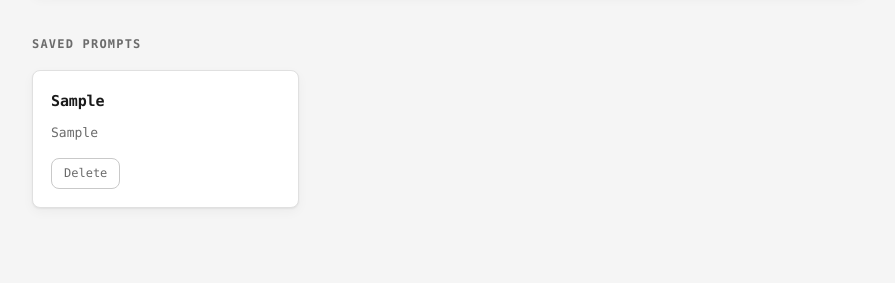
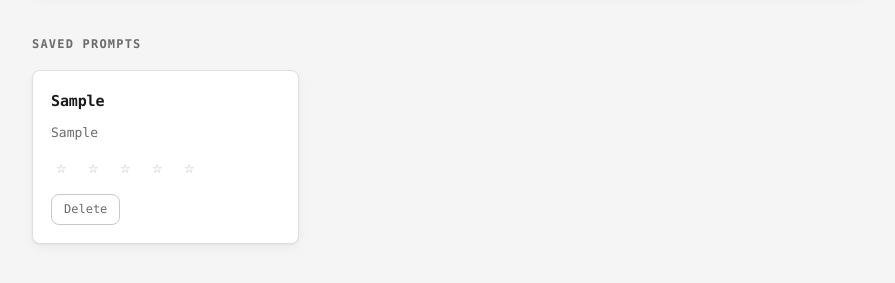
Before and after one commit to csn-nieves/inv-prompt, a plain HTML site: page index.html in a window 1280 px wide. Both pictures are taken after typing "Sample", "Sample" into the empty fields and a click on the button "Save Prompt". Shown: the part 535-818 px from the top of the page, without its empty margins (192-1087 px from the left). Drawn offline with Linux system fonts and the light colour scheme.

Commit message:
one shot prompt

```diff
--- a/script.js
+++ b/script.js
@@ -4,6 +4,7 @@
   var STORAGE_KEY = 'prompts';
   var THEME_KEY = 'theme';
   var PREVIEW_WORDS = 12;
+  var MAX_RATING = 5;
 
   var form = document.getElementById('prompt-form');
   var titleInput = document.getElementById('prompt-title');
@@ -18,10 +19,19 @@
     try {
       var raw = localStorage.getItem(STORAGE_KEY);
       var parsed = raw ? JSON.parse(raw) : [];
-      return Array.isArray(parsed) ? parsed : [];
+      return Array.isArray(parsed) ? parsed.map(withRating) : [];
     } catch (err) {
       return [];
     }
+  }
+
+  /* Prompts saved before ratings existed have no `rating` — read them as 0
+     rather than migrating storage. */
+  function withRating(prompt) {
+    var rating = Math.round(prompt.rating);
+    if (!(rating >= 1 && rating <= MAX_RATING)) rating = 0;
+    prompt.rating = rating;
+    return prompt;
   }
 
   function savePrompts(prompts) {
@@ -34,6 +44,93 @@
     var words = content.trim().split(/\s+/);
     if (words.length <= PREVIEW_WORDS) return words.join(' ');
     return words.slice(0, PREVIEW_WORDS).join(' ') + '...';
+  }
+
+  /* ---------- Rating ---------- */
+
+  function createStar(prompt, value, wrap) {
+    var star = document.createElement('button');
+    star.type = 'button';
+    star.className = 'star';
+    star.setAttribute('role', 'radio');
+    star.setAttribute('aria-label', value + (value === 1 ? ' star' : ' stars'));
+
+    star.addEventListener('click', function () {
+      setRating(prompt, prompt.rating === value ? 0 : value, wrap);
+    });
+    star.addEventListener('mouseenter', function () {
+      paintStars(wrap, value);
+    });
+
+    return star;
+  }
+
+  function createRating(prompt) {
+    var wrap = document.createElement('div');
+    wrap.className = 'rating';
+    wrap.setAttribute('role', 'radiogroup');
+    wrap.setAttribute('aria-label', 'Rate this prompt');
+
+    for (var value = 1; value <= MAX_RATING; value++) {
+      wrap.appendChild(createStar(prompt, value, wrap));
+    }
+
+    wrap.addEventListener('mouseleave', function () {
+      paintStars(wrap, prompt.rating);
+    });
+    wrap.addEventListener('keydown', function (event) {
+      handleRatingKeys(event, prompt, wrap);
+    });
+
+    syncRating(wrap, prompt.rating);
+    return wrap;
+  }
+
+  /* Fill stars up to `upTo` — used for hover preview and for reverting. */
+  function paintStars(wrap, upTo) {
+    var stars = wrap.querySelectorAll('.star');
+    for (var i = 0; i < stars.length; i++) {
+      var filled = i + 1 <= upTo;
+      stars[i].classList.toggle('star-filled', filled);
+      stars[i].textContent = filled ? '\u2605' : '\u2606';
+    }
+  }
+
+  /* Reflect the stored rating: fill, checked state and roving tabindex. */
+  function syncRating(wrap, rating) {
+    paintStars(wrap, rating);
+    var stars = wrap.querySelectorAll('.star');
+    for (var i = 0; i < stars.length; i++) {
+      var value = i + 1;
+      stars[i].setAttribute('aria-checked', String(value === rating));
+      stars[i].tabIndex = (value === rating || (rating === 0 && value === 1)) ? 0 : -1;
+    }
+  }
+
+  function handleRatingKeys(event, prompt, wrap) {
+    var next;
+    switch (event.key) {
+      case 'ArrowRight':
+      case 'ArrowUp':
+        next = Math.min(MAX_RATING, prompt.rating + 1);
+        break;
+      case 'ArrowLeft':
+      case 'ArrowDown':
+        next = Math.max(0, prompt.rating - 1);
+        break;
+      case 'Home':
+        next = 1;
+        break;
+      case 'End':
+        next = MAX_RATING;
+        break;
+      default:
+        return;
+    }
+
+    event.preventDefault();
+    setRating(prompt, next, wrap);
+    wrap.querySelectorAll('.star')[next > 0 ? next - 1 : 0].focus();
   }
 
   function createCard(prompt) {
@@ -57,6 +154,7 @@
 
     card.appendChild(title);
     card.appendChild(preview);
+    card.appendChild(createRating(prompt));
     card.appendChild(deleteBtn);
     return card;
   }
@@ -78,10 +176,28 @@
     prompts.unshift({
       id: String(Date.now()) + String(Math.random()).slice(2, 8),
       title: title,
-      content: content
+      content: content,
+      rating: 0
     });
     savePrompts(prompts);
     render();
+  }
+
+  /* Updates the card in place — a full render() would tear down the star the
+     user is hovering or has focused. */
+  function setRating(prompt, rating, wrap) {
+    prompt.rating = rating;
+
+    var prompts = loadPrompts();
+    for (var i = 0; i < prompts.length; i++) {
+      if (prompts[i].id === prompt.id) {
+        prompts[i].rating = rating;
+        savePrompts(prompts);
+        break;
+      }
+    }
+
+    syncRating(wrap, rating);
   }
 
   function deletePrompt(id) {
--- a/styles.css
+++ b/styles.css
@@ -12,6 +12,8 @@
   --danger-border: #c9c9c9;
   --danger-hover-bg: #2b2b2b;
   --danger-hover-text: #ffffff;
+  --star-active: #1a1a1a;
+  --star-inactive: #b4b4b4;
   --shadow: 0 1px 2px rgba(0, 0, 0, .06), 0 4px 12px rgba(0, 0, 0, .04);
   --radius: 8px;
   --mono: ui-monospace, SFMono-Regular, "SF Mono", Menlo, Consolas, "Liberation Mono", monospace;
@@ -30,6 +32,8 @@
   --danger-border: #454545;
   --danger-hover-bg: #ededed;
   --danger-hover-text: #101011;
+  --star-active: #ededed;
+  --star-inactive: #5c5c5c;
   --shadow: 0 1px 2px rgba(0, 0, 0, .4), 0 4px 12px rgba(0, 0, 0, .3);
 }
 
@@ -190,6 +194,41 @@ body {
 .btn-primary:hover { opacity: .85; }
 .btn-primary:active { opacity: .7; }
 
+/* ---------- Rating ---------- */
+.rating {
+  display: flex;
+  align-items: center;
+  margin: -2px 0 -4px -6px;
+}
+
+.star {
+  font: inherit;
+  font-size: 17px;
+  line-height: 1;
+  width: 32px;
+  height: 32px;
+  display: flex;
+  align-items: center;
+  justify-content: center;
+  padding: 0;
+  border: none;
+  border-radius: var(--radius);
+  background: transparent;
+  color: var(--star-inactive);
+  cursor: pointer;
+  transition: color .12s ease, transform .12s ease;
+}
+
+.star-filled { color: var(--star-active); }
+
+.star:hover { transform: scale(1.15); }
+.star:active { transform: scale(.95); }
+
+.star:focus-visible {
+  outline: 2px solid var(--text);
+  outline-offset: -2px;
+}
+
 /* ---------- Prompt cards ---------- */
 .prompt-list {
   display: grid;
```
